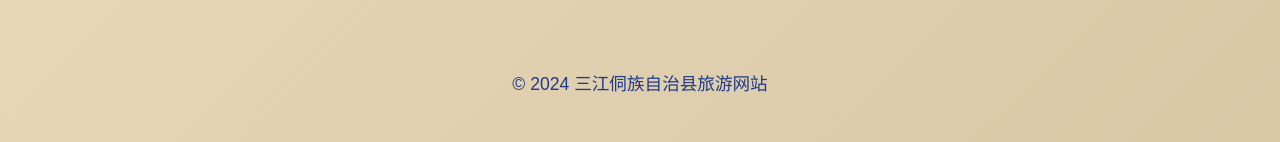
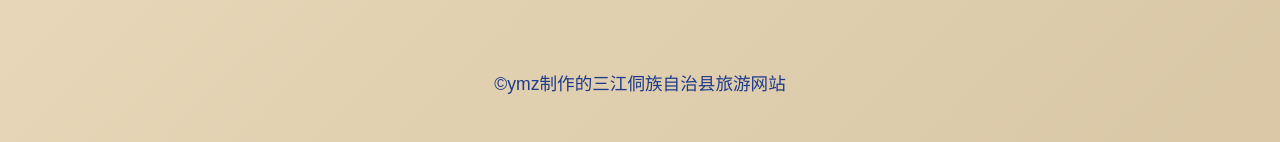
Before and after one commit to ymzxy/web, a plain HTML site: page food.html in a window 1280 px wide. Shown: the part 1410-1552 px from the top of the page. Drawn offline with Linux system fonts and the light colour scheme.

Commit message:
Update food.html

```diff
--- a/food.html
+++ b/food.html
@@ -432,7 +432,7 @@
         <div class="dong-pattern"></div>
 
         <footer>
-            <p>&copy; 2024 三江侗族自治县旅游网站</p>
+            <p>&copy;ymz制作的三江侗族自治县旅游网站</p>
         </footer>
     </div>
 
```
